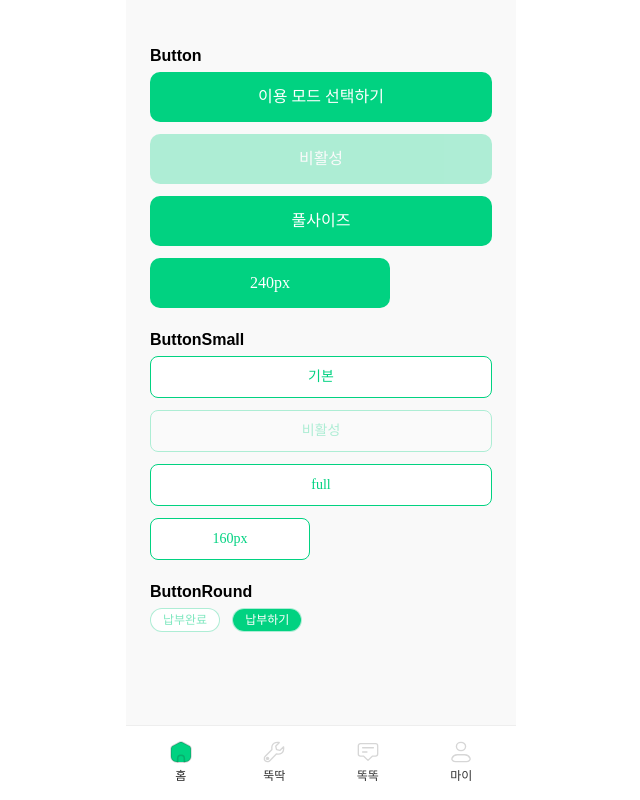
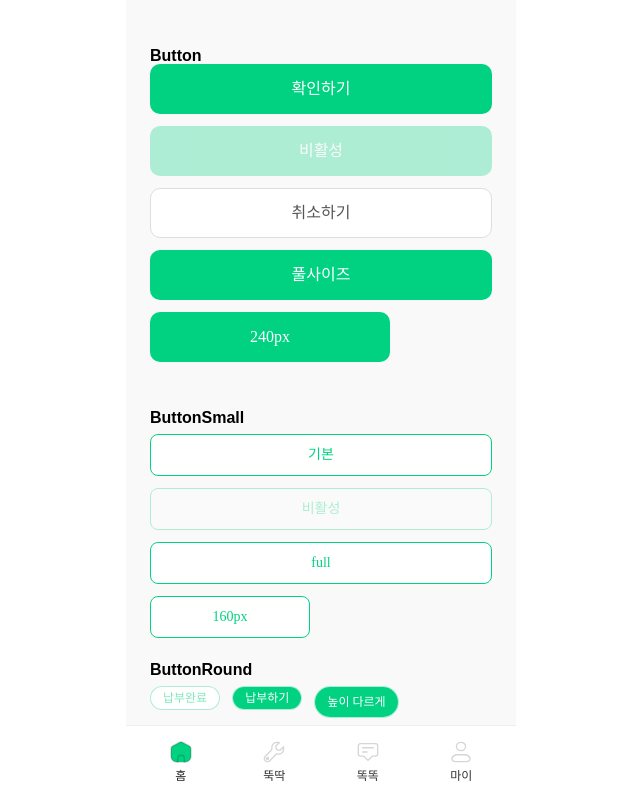
Before and after one commit to HotKeTok/HotKeTok-FE, a React (Vite) app: page / in a window 1280 px wide. Shown: the whole page, without its empty margins (319-959 px from the left). Built offline with nearby package versions, Linux system fonts and the light colour scheme.

Commit message:
style: default 값 및 예시 데이터 수정

```diff
--- a/src/components/common/Button.jsx
+++ b/src/components/common/Button.jsx
@@ -12,7 +12,7 @@ import { typo, color } from '../../styles/tokens'
 export default function Button({
   active = true,
   text,
-  width,           // undefined면 100%
+  width='full',
   dismiss = false,
   onClick,
   ...rest
--- a/src/components/common/ButtonRound.jsx
+++ b/src/components/common/ButtonRound.jsx
@@ -6,16 +6,18 @@ import { typo, color } from "../../styles/tokens"
  * @function ButtonRound
  * @param {boolean} filled - 채워진 상태 여부 (기본 true)
  * @param {string} text - 버튼 텍스트
- * @param {'full'|number|string} width - 미지정: 100%, 'full': 100%, 숫자: px, 그 외 문자열 그대로(기본값: 'auto')
+ * @param {'full'|number|string} width - 미지정: auto, 'full': 100%, 숫자: px, 그 외 문자열 그대로(기본값: 'auto')
+ * @param {number} height - 미지정: 24, 숫자: px
  * @param {function} onClick - 클릭 핸들러 (비워진 상태라면 핸들러 실행되지 않음)
  */
 
-export default function ButtonRound ({ filled=true, text, width='auto', onClick }) {
+export default function ButtonRound ({ filled=true, text, width='auto', height=24, onClick }) {
     return (
         <StyledButton
             type="button"
             $filled={filled}
             $width={width}
+            $height={height}
             onClick={filled ? onClick : undefined}
             disabled={!filled}
         >
@@ -25,8 +27,8 @@ export default function ButtonRound ({ filled=true, text, width='auto', onClick
 }
 
 const StyledButton = styled.button`
-  height: 24px;
   width: ${({ $width }) => resolveWidth($width)};
+height: ${({ $height }) => ($height ? `${$height}px` : '24px')};
   padding: 0 12px;
   border-radius: 30px;
   ${typo('button3')};
--- a/src/components/common/ButtonSmall.jsx
+++ b/src/components/common/ButtonSmall.jsx
@@ -6,11 +6,11 @@ import { typo, color } from "../../styles/tokens"
  * @function ButtonSmall
  * @param {boolean} active - 활성/비활성 (기본 true)
  * @param {string} text - 버튼 텍스트
- * @param {'full'|number|string} width - 미지정: 100%, 'full': 100%, 숫자: px, 그 외 문자열 그대로
+ * @param {'full'|number|string} width - 미지정: 'full', 'full': 100%, 숫자: px, 그 외 문자열 그대로
  * @param {function} onClick - 클릭 핸들러
  */
 
-export default function ButtonSmall ({ active=true, text, width, onClick }) {
+export default function ButtonSmall ({ active=true, text, width='full', onClick }) {
     return (
         <StyledButton
             type="button"
--- a/src/templates/HomeTemplate.jsx
+++ b/src/templates/HomeTemplate.jsx
@@ -8,16 +8,18 @@ export default function HomeTemplate({ featureData = [], onAction }) {
 
       {/* 버튼 계열 - 최소 사용 예시 */}
       <section style={{ display: "grid", gap: 24, marginTop: 24 }}>
-        {/* Button 기본/비활성/사이즈 */}
-        <div>
-          <h2 style={{ margin: "0 0 8px" }}>Button</h2>
-          <div style={{ display: "flex", gap: 12, flexWrap: "wrap" }}>
-            <Button text="이용 모드 선택하기" onClick={onAction} />
-            <Button text="비활성" active={false} />
-            <Button text="풀사이즈" onClick={onAction} fullSize />
-            <Button text="240px" onClick={onAction} width={240} />
-          </div>
+          {/* Button 예시 */}
+      <section style={{ marginBottom: 24 }}>
+        <h2>Button</h2>
+        <div style={{ display: "flex", gap: 12, flexWrap: "wrap" }}>
+          <Button text="확인하기" onClick={onAction} />
+          <Button text="비활성" active={false} />
+          <Button text="취소하기" dismiss onClick={onAction} />
+          <Button text="풀사이즈" width="full" onClick={onAction} />
+          <Button text="240px" width={240} onClick={onAction} />
         </div>
+      </section>
+
 
         {/* ButtonSmall 기본/비활성/width */}
         <div>
@@ -36,6 +38,7 @@ export default function HomeTemplate({ featureData = [], onAction }) {
           <div style={{ display: "flex", gap: 12, flexWrap: "wrap" }}>
             <ButtonRound text="납부완료" width={'auto'} filled={false} />
             <ButtonRound text="납부하기" width={'auto'} filled onClick={onAction} />
+            <ButtonRound text="높이 다르게" width={'auto'} filled onClick={onAction} height={32} />
           </div>
         </div>
       </section>
```
